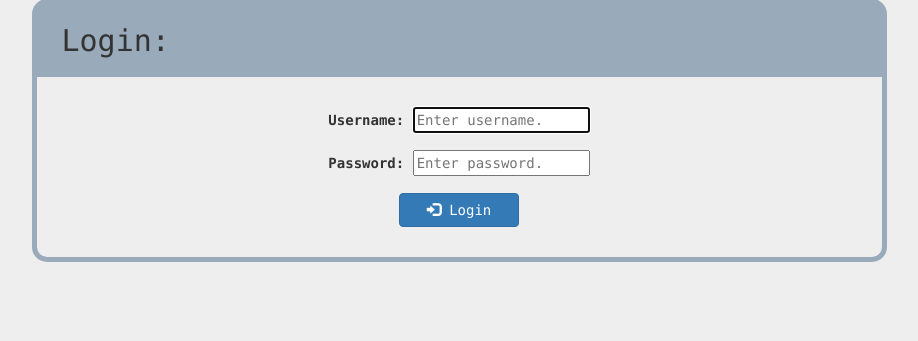
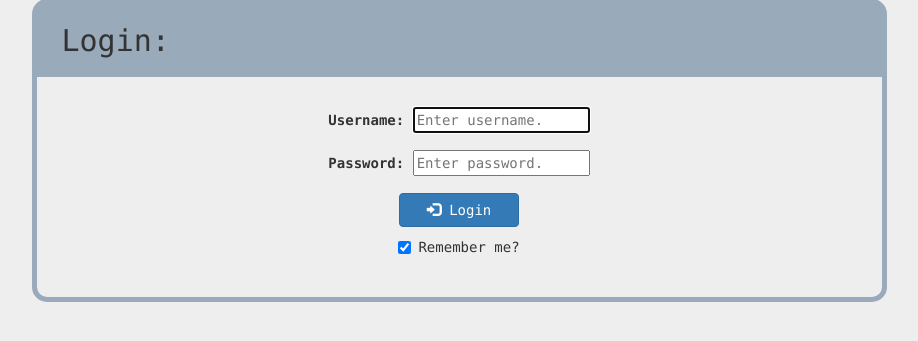
Before and after one commit to mcoyle74/codeup.dev, a PHP site: page /login.php in a window 1280 px wide. Shown: the part 229-570 px from the top of the page, without its empty margins (181-1099 px from the left). Run offline with PHP 8.4, Linux system fonts and the light colour scheme; some libraries are stand-ins or nearby versions.

Commit message:
Added a 'Remember me?' checkbox, checked by default.

```diff
--- a/public/login.php
+++ b/public/login.php
@@ -50,6 +50,9 @@ extract(pageController());
 					<input id="password" name="password" type="password" placeholder="Enter password.">
 				</div>
 				<button class="btn btn-primary" type="submit" id="button-login"> <span class="glyphicon glyphicon-log-in"></span> Login </button>
+				<div class="checkbox">
+					<label for="remember"><input id="remember" name="remember" type="checkbox" checked>Remember me?</label>
+				</div>
 			</form>
 		</div>
 		<div class="alert, alert-danger" id="alert" role="alert">
```
